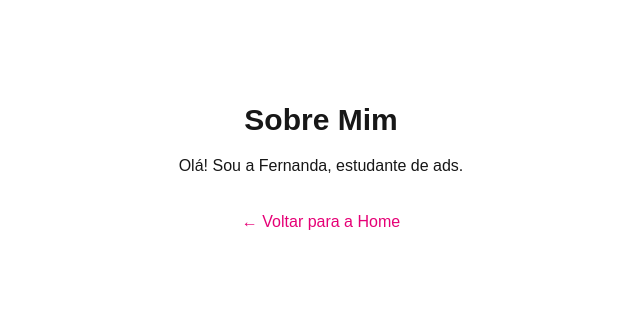
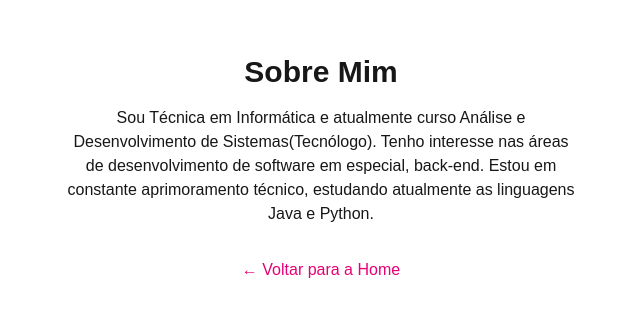
Before and after one commit to fernandalaralves/portifolio, a Next.js app in the folder portifolio/: page /sobre in a window 1280 px wide. Shown: the part 232-548 px from the top of the page, without its empty margins (319-959 px from the left). Built offline with nearby package versions, Linux system fonts and the light colour scheme.

Commit message:
refactor: melhorada frase de sobre

```diff
--- a/portifolio/src/app/sobre/page.tsx
+++ b/portifolio/src/app/sobre/page.tsx
@@ -10,7 +10,7 @@ export default function Sobre() {
     <main className="flex min-h-screen flex-col items-center justify-center p-24">
       <h1 className="text-3xl font-bold mb-4">Sobre Mim</h1>
       <p className="mb-8 max-w-lg text-center">
-        Olá! Sou a Fernanda, estudante de ads.
+        Sou Técnica em Informática e atualmente curso Análise e Desenvolvimento de Sistemas(Tecnólogo). Tenho interesse nas áreas de desenvolvimento de software em especial, back-end. Estou em constante aprimoramento técnico, estudando atualmente as linguagens Java e Python.
       </p>
 
       <Link
```
